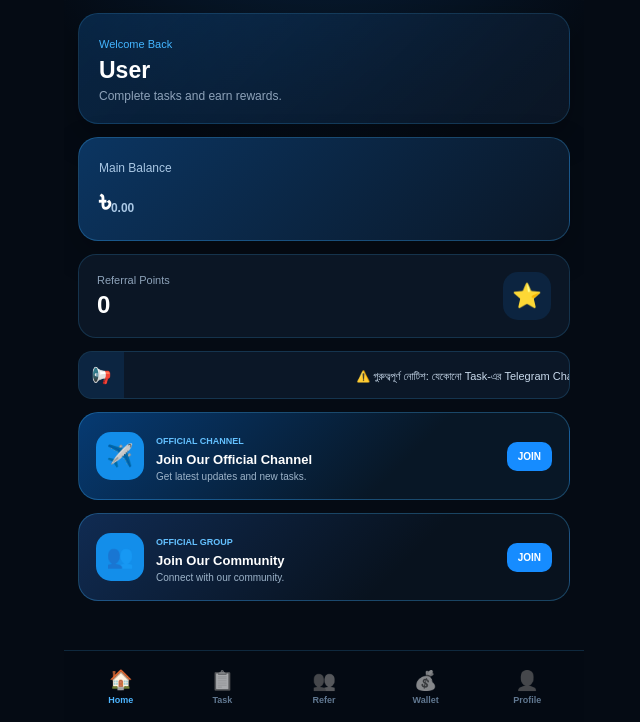
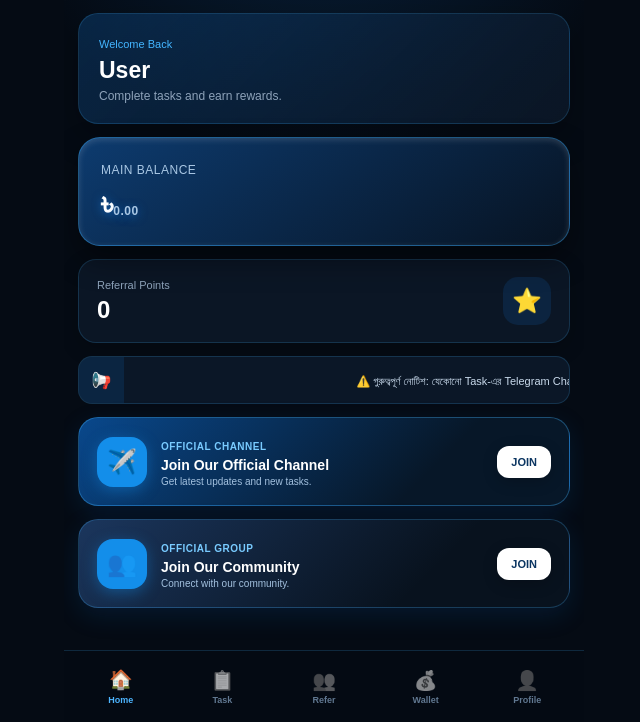
Before and after one commit to sathi-broadcast-audio/BS-Task-Zone-, a website: page index.html in a window 1280 px wide. Shown: the part 78-800 px from the top of the page, without its empty margins (316-956 px from the left). Drawn offline with Linux system fonts and the light colour scheme.

Commit message:
Update style.css

```diff
--- a/style.css
+++ b/style.css
@@ -178,28 +178,34 @@ a {
   font-size: 12px;
 }
 
+/* 3D Styled Balance Card */
 .balance-card,
 .wallet-balance-card {
   margin-top: 13px;
-  padding: 20px;
-  border-radius: 20px;
-  background: linear-gradient(135deg, #0b3561, #0a1727);
-  border: 1px solid rgba(67, 181, 255, 0.28);
-  box-shadow: 0 12px 35px rgba(0, 0, 0, 0.22);
+  padding: 22px;
+  border-radius: 22px;
+  background: linear-gradient(145deg, #0d3b6f, #071322);
+  border: 1px solid rgba(67, 181, 255, 0.4);
+  box-shadow: 0 14px 30px rgba(0, 0, 0, 0.4), inset 0 2px 6px rgba(255, 255, 255, 0.15);
+  transform: perspective(1000px);
+  transition: transform 0.3s ease;
 }
 
 .balance-card span,
 .wallet-balance-card span {
   color: #a9c7e4;
   font-size: 12px;
+  text-transform: uppercase;
+  letter-spacing: 0.5px;
 }
 
 .balance-card strong,
 .wallet-balance-card strong {
   display: block;
   margin-top: 8px;
-  font-size: 31px;
+  font-size: 32px;
   color: #ffffff;
+  text-shadow: 0 2px 10px rgba(22, 140, 255, 0.5);
 }
 
 .point-card {
@@ -211,6 +217,7 @@ a {
   border-radius: 18px;
   background: var(--card);
   border: 1px solid var(--border);
+  box-shadow: 0 6px 20px rgba(0,0,0,0.2);
 }
 
 .point-card span {
@@ -277,29 +284,32 @@ a {
   to { transform: translateX(-100%); }
 }
 
+/* Beautiful Telegram & Group Banners */
 .telegram-banner {
   position: relative;
   margin-top: 13px;
-  padding: 17px;
+  padding: 18px;
   display: flex;
   align-items: center;
-  gap: 12px;
+  gap: 14px;
   overflow: hidden;
   border-radius: 20px;
-  background: linear-gradient(135deg, #063a72, #081726 65%);
-  border: 1px solid rgba(67, 181, 255, 0.3);
+  background: linear-gradient(135deg, #09488c, #071728 70%);
+  border: 1px solid rgba(67, 181, 255, 0.35);
+  box-shadow: 0 8px 25px rgba(10, 80, 150, 0.2);
 }
 
 .telegram-banner-icon {
-  width: 48px;
-  height: 48px;
+  width: 50px;
+  height: 50px;
   flex-shrink: 0;
   display: flex;
   align-items: center;
   justify-content: center;
-  border-radius: 15px;
+  border-radius: 16px;
   background: #138eea;
-  font-size: 22px;
+  font-size: 24px;
+  box-shadow: 0 4px 15px rgba(19, 142, 234, 0.4);
 }
 
 .telegram-banner-content {
@@ -308,36 +318,44 @@ a {
 }
 
 .telegram-banner-content span {
-  color: #64c1ff;
-  font-size: 9px;
+  color: #79cbff;
+  font-size: 10px;
   font-weight: bold;
+  letter-spacing: 0.5px;
 }
 
 .telegram-banner-content h3 {
-  margin-top: 4px;
-  font-size: 13px;
+  margin-top: 3px;
+  font-size: 14px;
   color: #ffffff;
 }
 
 .telegram-banner-content p {
-  margin-top: 4px;
-  color: #9db4ca;
+  margin-top: 3px;
+  color: #a3c1df;
   font-size: 10px;
 }
 
 .join-button {
   position: relative;
   z-index: 2;
-  padding: 9px 11px;
-  border-radius: 10px;
-  background: #168cff;
-  color: white;
-  font-size: 10px;
-  font-weight: bold;
+  padding: 10px 14px;
+  border-radius: 12px;
+  background: #ffffff;
+  color: #0b3561;
+  font-size: 11px;
+  font-weight: 900;
+  box-shadow: 0 4px 15px rgba(0,0,0,0.2);
+  transition: all 0.2s ease;
+}
+
+.join-button:active {
+  transform: scale(0.95);
 }
 
 .group-banner {
-  background: linear-gradient(135deg, #102b52, #08121e 65%);
+  background: linear-gradient(135deg, #1b365d, #08121e 70%);
+  border-color: rgba(67, 181, 255, 0.25);
 }
 
 .page-heading {
@@ -562,11 +580,12 @@ a {
   font-size: 10px;
 }
 
+/* Clear and Smooth Animated Spin Wheel */
 .spin-wheel {
   position: relative;
-  width: 165px;
-  height: 165px;
-  margin: 22px auto 17px;
+  width: 170px;
+  height: 170px;
+  margin: 24px auto 18px;
   display: flex;
   align-items: center;
   justify-content: center;
@@ -582,34 +601,42 @@ a {
     #084a8e 315deg,
     #168cff 360deg
   );
-  box-shadow: 0 0 35px rgba(22, 140, 255, 0.25);
+  box-shadow: 0 0 30px rgba(22, 140, 255, 0.3), inset 0 0 15px rgba(0, 0, 0, 0.4);
   transition: transform 3s cubic-bezier(0.15, 0.75, 0.15, 1);
+  animation: wheelPulse 4s ease-in-out infinite alternate;
+}
+
+@keyframes wheelPulse {
+  0% { box-shadow: 0 0 20px rgba(22, 140, 255, 0.2); }
+  100% { box-shadow: 0 0 35px rgba(22, 140, 255, 0.45); }
 }
 
 .spin-wheel::before {
   content: "";
   position: absolute;
-  width: 124px;
-  height: 124px;
+  width: 126px;
+  height: 126px;
   border-radius: 50%;
   background: #081522;
-  border: 2px solid rgba(255, 255, 255, 0.1);
+  border: 2px solid rgba(255, 255, 255, 0.12);
 }
 
 .spin-result {
   position: relative;
   z-index: 2;
-  font-size: 27px;
+  font-size: 28px;
   font-weight: 900;
   color: #ffffff;
+  text-shadow: 0 2px 8px rgba(0,0,0,0.5);
 }
 
 .spin-pointer {
   position: absolute;
-  top: -10px;
+  top: -12px;
   z-index: 5;
-  color: white;
-  font-size: 18px;
+  color: #ffffff;
+  font-size: 20px;
+  filter: drop-shadow(0 2px 4px rgba(0,0,0,0.6));
 }
 
 .spin-points {
@@ -632,6 +659,7 @@ a {
   color: white;
   font-size: 12px;
   font-weight: 900;
+  box-shadow: 0 4px 15px rgba(22, 140, 255, 0.3);
 }
 
 .spin-info {
@@ -823,7 +851,6 @@ a {
 }
 
 .status-badge {
-  height: fit-content;
   padding: 6px 8px;
   border-radius: 8px;
   font-size: 8px;
@@ -931,4 +958,4 @@ a {
   filter: none;
   opacity: 1;
   transform: translateY(-1px);
-}
+  }
```
